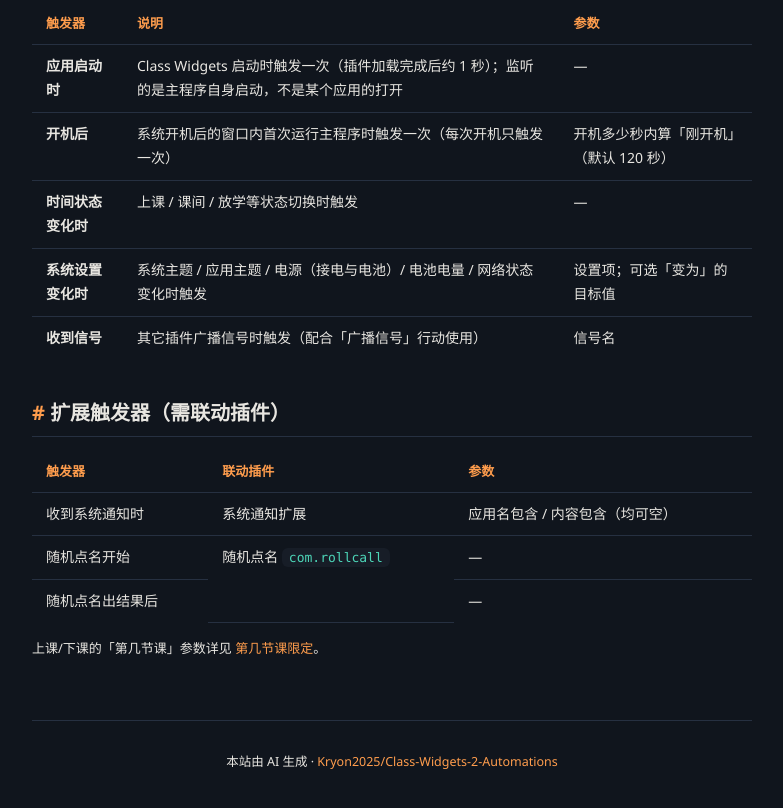
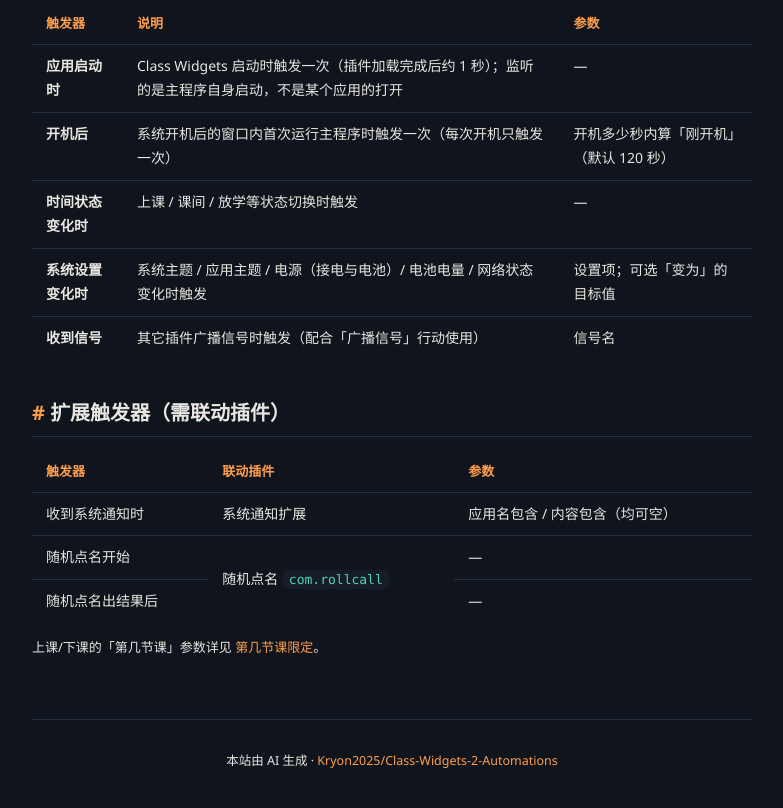
Before and after one commit to Kryon2025/Class-Widgets-2-Automations, a plain HTML site: page docs/triggers.html in a window 1280 px wide. Shown: the part 1232-2040 px from the top of the page, without its empty margins (254-1037 px from the left). Drawn offline with Linux system fonts and the light colour scheme.

Commit message:
docs: 扩展触发器表的跨行单元格垂直居中，并去掉表尾多余的分隔线
「随机点名」用 rowspan=2 合并了两行，但表格全局是 vertical-align: top，
内容贴在「随机点名开始」那一行顶部，第三行位置空着；同时该单元格的底边
落在表格末尾，而最后一行的 td 已按 tr:last-child 去掉了底边，中间列反而
多出一条短横线。改为跨行单元格垂直居中（落到两行中间的分隔位置），
并在倒数第二行的跨行单元格上去掉底边。

```diff
--- a/docs/styles.css
+++ b/docs/styles.css
@@ -143,6 +143,9 @@ table { width: 100%; border-collapse: collapse; font-size: 14px; }
 th, td { padding: 9px 14px; text-align: left; border-bottom: 1px solid var(--line); vertical-align: top; }
 th { color: var(--brand); font-weight: 600; font-size: 13px; }
 tr:last-child td { border-bottom: none; }
+/* 跨行合并的单元格：内容垂直居中于所跨各行中部，且不画表尾多余的分隔线 */
+td[rowspan] { vertical-align: middle; }
+tbody tr:nth-last-child(2) td[rowspan] { border-bottom: none; }
 
 .tag {
   display: inline-block; padding: 2px 10px; border-radius: 999px;
```
